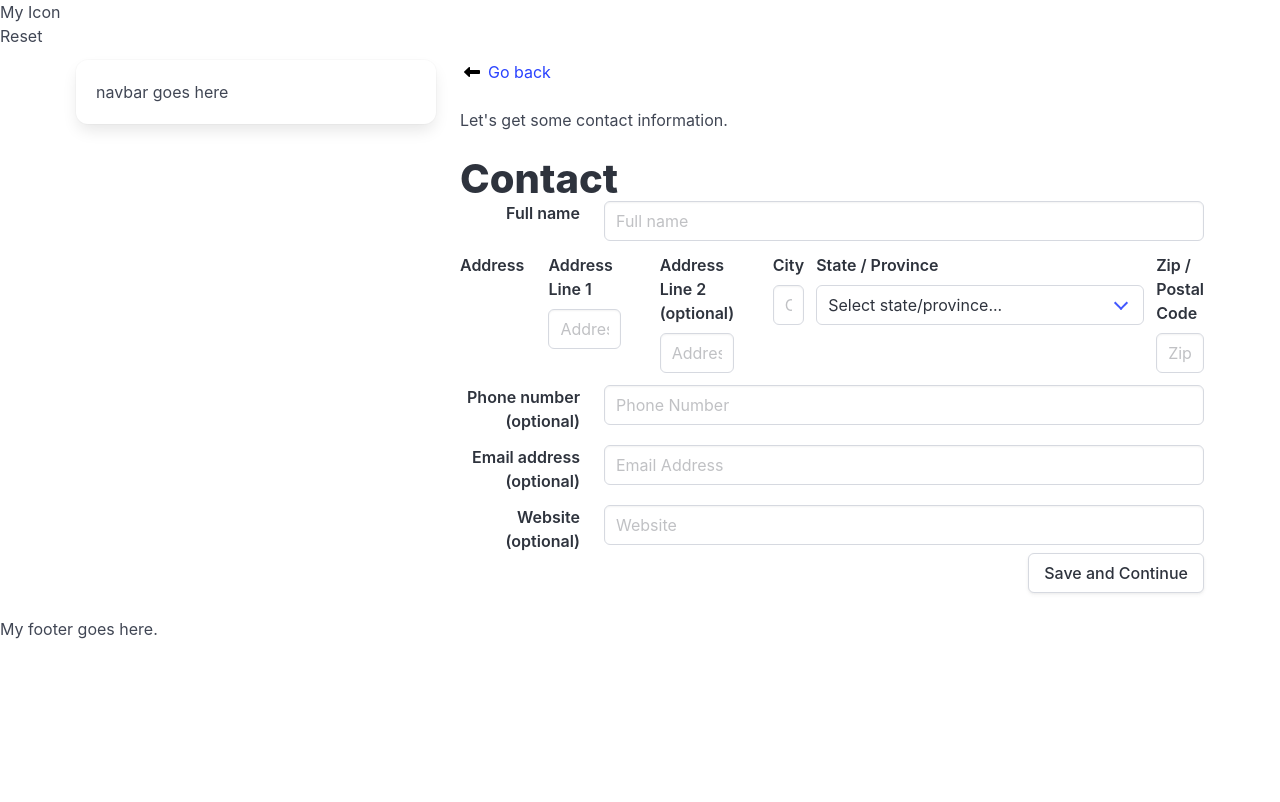
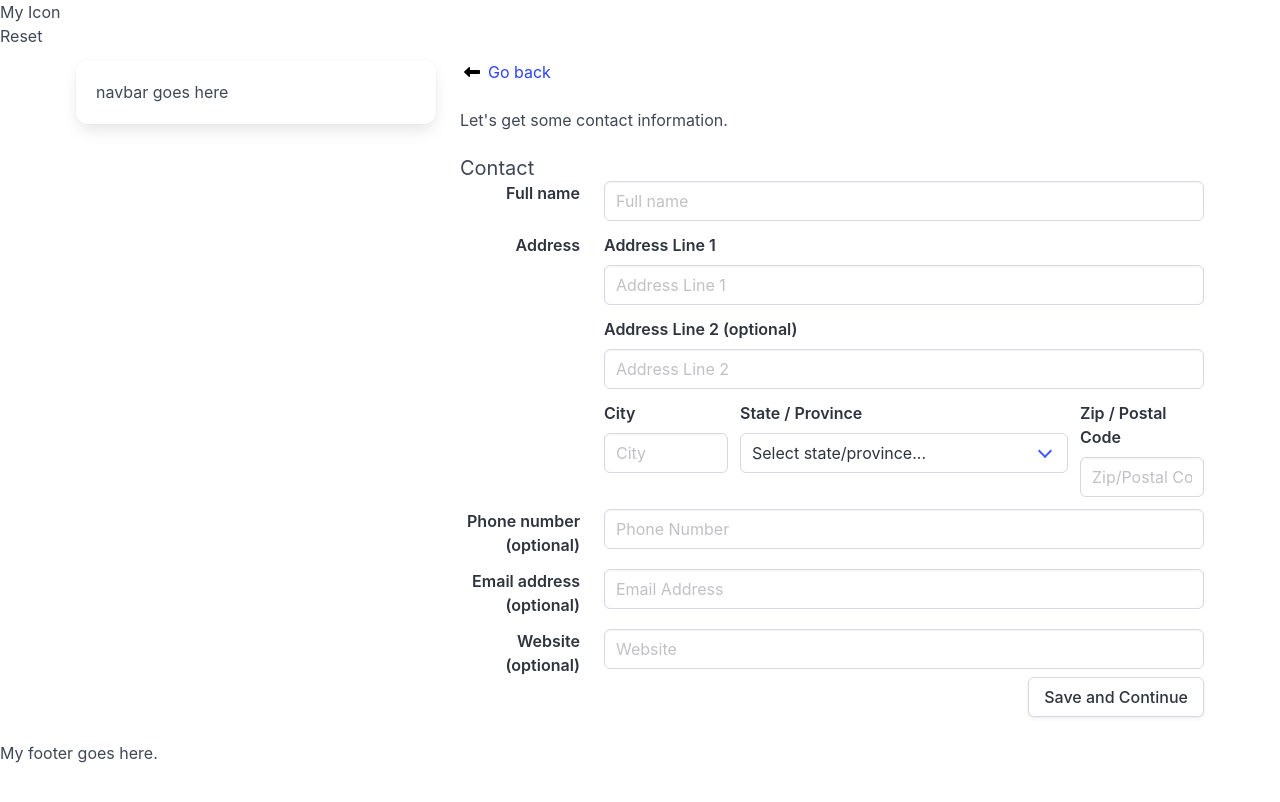
Before and after one commit to HeirOfNorton/alwaysfreeresume, a Jekyll site: the page built from pages/contact.html, in a window 1280 px wide. Shown: the top 802 px of the page. Built offline with Jekyll 4.4.1, drawn with Linux system fonts in a browser that asks for light colours.

Commit message:
Hopefully fixed the Contact layout

```diff
--- a/_includes/contact.html
+++ b/_includes/contact.html
@@ -40,6 +40,9 @@
             </div>
         </div>
     </div>
+</div>
+
+<div class="field is-horizontal">
     <div class="field-label"></div>
     <div class="field-body">
         <div class="field">
@@ -56,6 +59,10 @@
             </div>
         </div>
     </div>
+
+</div>
+
+<div class="field is-horizontal">
 
     <div class="field-label"></div>
     <div class="field-body">
--- a/_layouts/form.html
+++ b/_layouts/form.html
@@ -32,7 +32,7 @@ layout: page
 <div class="block">
     {% for form in page.forms %}
         <header>
-            <h2 class="title is-2">{{ form.name }}</h2>
+            <h3 class="subtitle">{{ form.name }}</h3>
             {% if form.name-edit %}
                 <button class="button">Edit Header</button>
             {% endif %}
```
